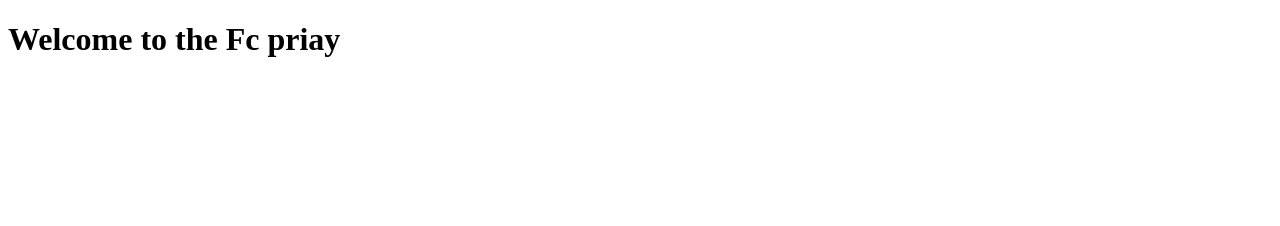
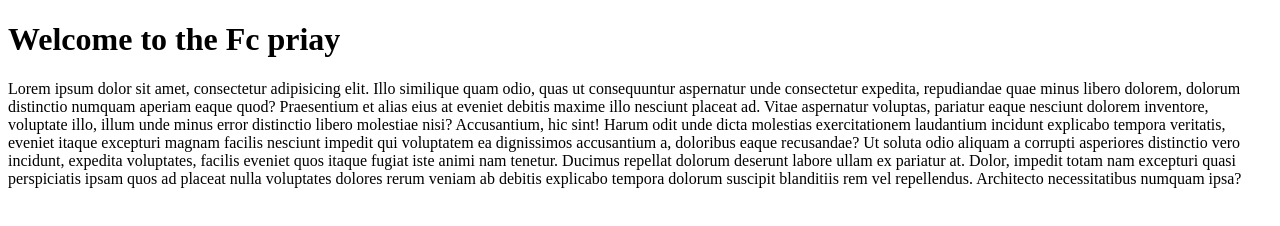
Before and after one commit to Toty-01/priay, a plain HTML site: page index.html in a window 1280 px wide. Drawn offline with Linux system fonts and the light colour scheme.

Commit message:
some changes

```diff
--- a/index.html
+++ b/index.html
@@ -8,5 +8,10 @@
 </head>
 <body>
   <h1>Welcome to the Fc priay</h1>
+  <p>Lorem ipsum dolor sit amet, consectetur adipisicing elit. Illo similique quam odio, quas ut consequuntur aspernatur unde consectetur expedita, repudiandae quae minus libero dolorem, dolorum distinctio numquam aperiam eaque quod?
+  Praesentium et alias eius at eveniet debitis maxime illo nesciunt placeat ad. Vitae aspernatur voluptas, pariatur eaque nesciunt dolorem inventore, voluptate illo, illum unde minus error distinctio libero molestiae nisi?
+  Accusantium, hic sint! Harum odit unde dicta molestias exercitationem laudantium incidunt explicabo tempora veritatis, eveniet itaque excepturi magnam facilis nesciunt impedit qui voluptatem ea dignissimos accusantium a, doloribus eaque recusandae?
+  Ut soluta odio aliquam a corrupti asperiores distinctio vero incidunt, expedita voluptates, facilis eveniet quos itaque fugiat iste animi nam tenetur. Ducimus repellat dolorum deserunt labore ullam ex pariatur at.
+  Dolor, impedit totam nam excepturi quasi perspiciatis ipsam quos ad placeat nulla voluptates dolores rerum veniam ab debitis explicabo tempora dolorum suscipit blanditiis rem vel repellendus. Architecto necessitatibus numquam ipsa?</p>
 </body>
 </html>
```
